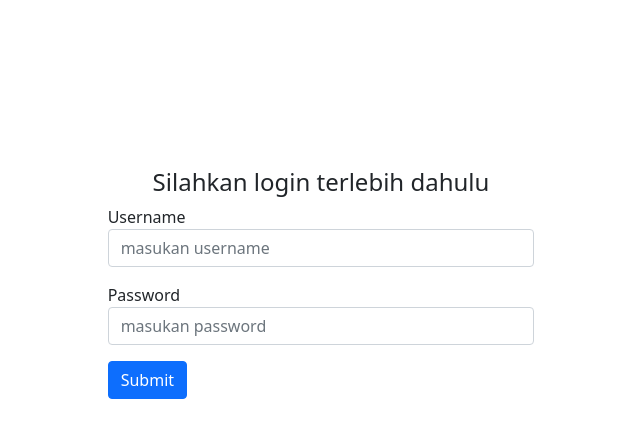
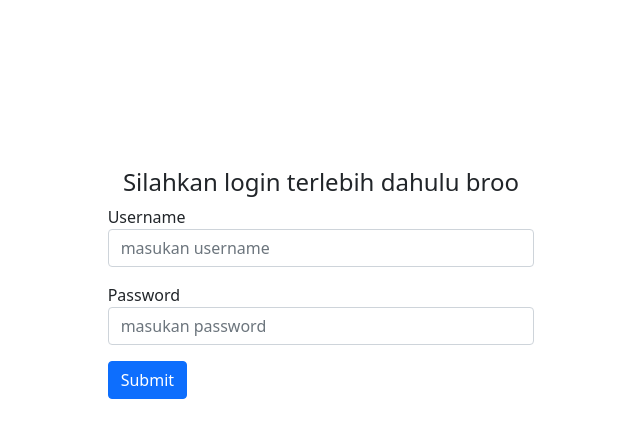
Before and after one commit to Naufaldwar/testproject, a PHP site: page / in a window 1280 px wide. Shown: the top 437 px of the page, without its empty margins (319-959 px from the left). Run offline with PHP 8.4, Linux system fonts and the light colour scheme.

Commit message:
perubahan h4 pada index

```diff
--- a/index.php
+++ b/index.php
@@ -35,7 +35,7 @@
 </div>
 <br><br><br><br><br><br>
 <div class="coontainer col-md-4 offset-4"><br>
-    <center><h4>Silahkan login terlebih dahulu</h4></center>
+    <center><h4>Silahkan login terlebih dahulu broo</h4></center>
     <form action="ceklogin.php" method="POST">
         <div class="mb-3 ">
             <label for="exampleInputEmail1" class="form-label1 padding1">Username</label>
```
